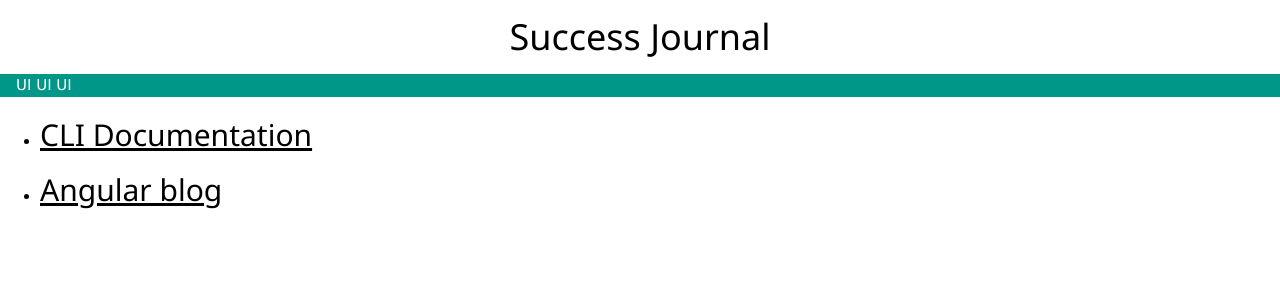
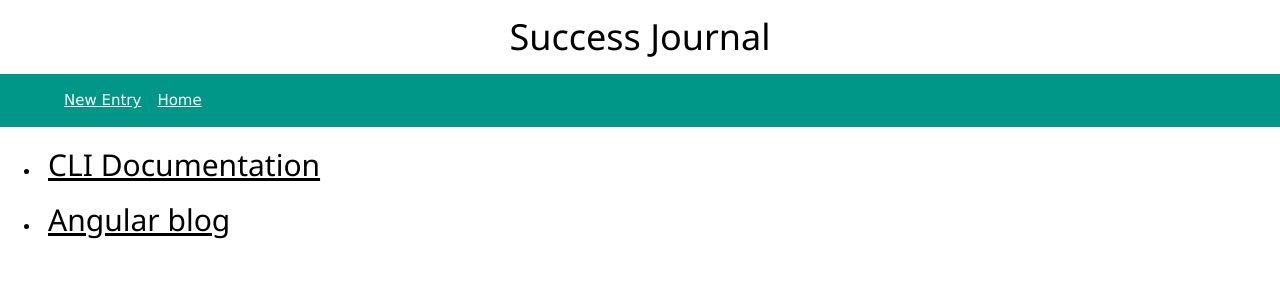
Before and after one commit to intellisquid/cs-prototype, an Angular app: page / in a window 1280 px wide. Shown: the top 300 px of the page. Built offline with nearby package versions, Linux system fonts and the light colour scheme.

Commit message:
horizontal navbar GO

```diff
--- a/src/app/app.component.css
+++ b/src/app/app.component.css
@@ -0,0 +1,20 @@
+ul:
+  {
+    list-style-type: none;
+    margin: 0;
+    padding: 0;
+    overflow: hidden;
+  }
+
+.navbar {
+    float: left;
+  }
+
+.navlink {
+    display: inline;
+  }
+
+li a {
+  display: inline;
+  padding: 8px;
+}
--- a/src/app/app.component.html
+++ b/src/app/app.component.html
@@ -1,4 +1,5 @@
 <!--The content below is only a placeholder and can be replaced.-->
+<!DOCTYPE html>
 <link rel="stylesheet" href="https://www.w3schools.com/w3css/4/w3.css">
 <div style="text-align:center">
   <h1>
@@ -7,9 +8,18 @@
   </div>
 
 <div class="w3-container w3-teal">
-UI UI UI
+<ul>
+  <li class="navlink">
+    <a routerLink="/addentry">New Entry</a>
+  </li>
+  <li class="navlink">
+    <a routerLink="/home">Home</a>
+  </li>
+</ul>
 </div>
 
+
+<router-outlet></router-outlet>
 
 <ul>
   <li>
```
